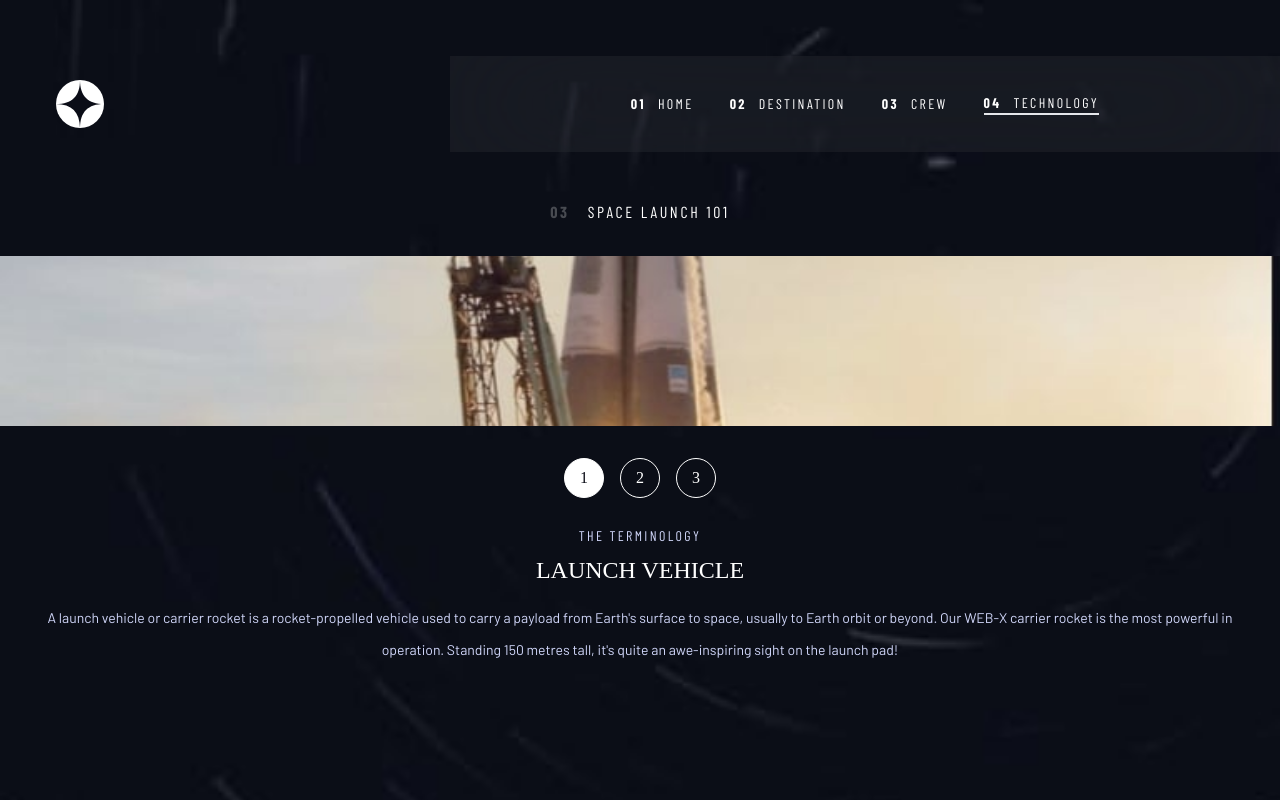
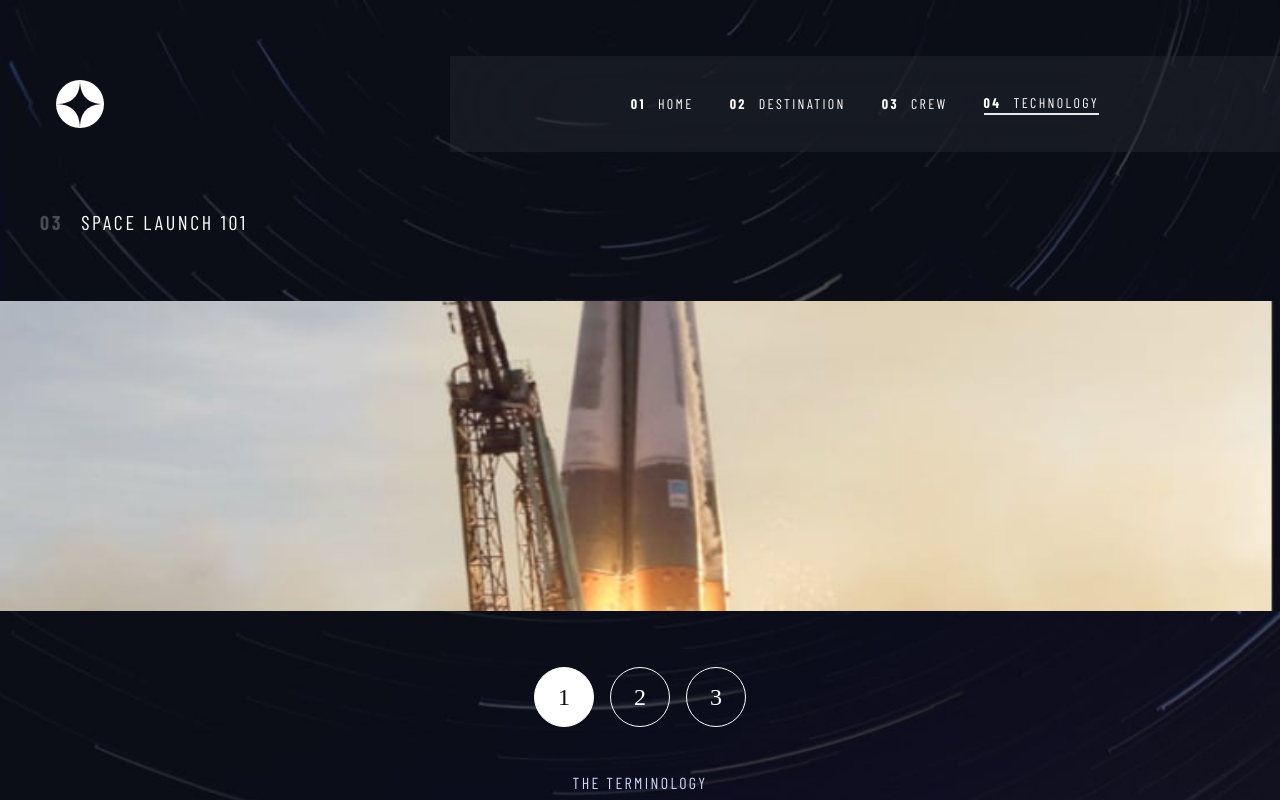
Before and after one commit to SaloRB/frontend-mentor-space-tourism-website, a Next.js app: page /technology in a window 1280 px wide. Shown: the top 800 px of the page. Built offline with nearby package versions, Linux system fonts and the light colour scheme; a web font is replaced by a local one.

Commit message:
Technology Tablet

```diff
--- a/src/pages/technology.js
+++ b/src/pages/technology.js
@@ -9,16 +9,16 @@ function Technology() {
   const tech = technology.find((tech) => tech.name === techName)
 
   return (
-    <div className="bg-[url('/assets/technology/background-technology-mobile.jpg')] bg-no-repeat bg-cover text-primary min-h-screen pb-24">
+    <div className="bg-[url('/assets/technology/background-technology-mobile.jpg')] bg-no-repeat bg-cover text-primary min-h-screen pb-24 md:bg-[url('/assets/technology/background-technology-tablet.jpg')] lg:bg-[url('/assets/technology/background-technology-desktop.jpg')]">
       <Nav />
 
-      <main className="text-center mt-12">
-        <h2 className="font-subtitle uppercase tracking-[2.7px] mb-8 text-white">
-          <span className="font-bold mr-[18px] opacity-25">03</span>
+      <main className="text-center mt-12 md:mt-14">
+        <h2 className="font-subtitle uppercase tracking-[2.7px] mb-8 md:mb-[65px] text-white md:text-left md:text-xl md:pl-10">
+          <span className="font-bold md:text-xl mr-[18px] opacity-25">03</span>
           Space launch 101
         </h2>
 
-        <div className="relative h-[170px] w-full">
+        <div className="relative md:h-[310px] h-[170px] w-full">
           <Image
             src={tech.images.landscape.substring(1)}
             layout="fill"
@@ -26,7 +26,7 @@ function Technology() {
           />
         </div>
 
-        <div className="flex items-center justify-center space-x-4 mt-8">
+        <div className="flex items-center justify-center space-x-4 mt-8 md:mt-14">
           {technology.map((tech, index) => (
             <div
               onClick={() => setTechName(tech.name)}
@@ -35,21 +35,23 @@ function Technology() {
                 tech.name === techName
                   ? 'bg-white text-dark'
                   : 'bg-transparent text-white'
-              } cursor-pointer flex items-center justify-center h-[40px] w-[40px]  rounded-full border border-white  font-title`}
+              } cursor-pointer flex items-center justify-center h-[40px] w-[40px] md:h-[60px] md:w-[60px] h- rounded-full border border-white font-title md:text-2xl`}
             >
               {index + 1}
             </div>
           ))}
         </div>
 
-        <div className="mt-7">
-          <p className="uppercase font-subtitle tracking-[2.36px] text-sm mb-2">
+        <div className="mt-7 md:mt-11">
+          <p className="uppercase font-subtitle tracking-[2.36px] text-sm mb-2 md:text-base md:mb-6">
             The Terminology
           </p>
-          <p className="font-title text-white uppercase text-2xl mb-4">
+          <p className="font-title text-white uppercase text-2xl mb-4 md:text-[40px] md:mb-6">
             {tech.name}
           </p>
-          <p className="font-body leading-8 text-sm px-8">{tech.description}</p>
+          <p className="font-body leading-8 text-sm md:text-base px-8 md:px-40">
+            {tech.description}
+          </p>
         </div>
       </main>
     </div>
```
